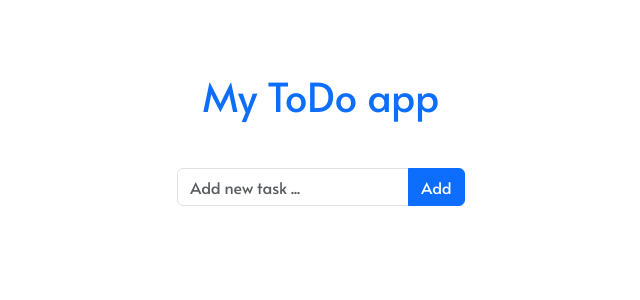
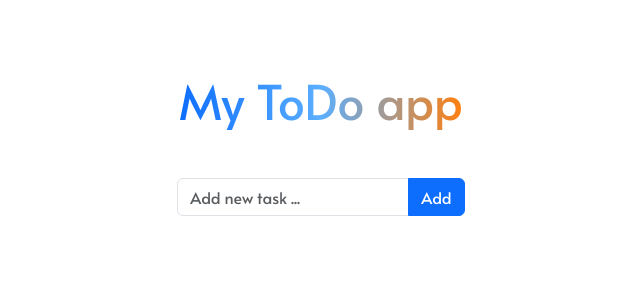
Before and after one commit to dreilex-dev/MyTodo-App, a React (Vite) app: page / in a window 1280 px wide. Shown: the top 300 px of the page, without its empty margins (319-959 px from the left). Built offline with nearby package versions, Linux system fonts and the light colour scheme.

Commit message:
Style added to the header, bg color for list item

```diff
--- a/index.html
+++ b/index.html
@@ -6,6 +6,7 @@
     <meta name="viewport" content="width=device-width, initial-scale=1.0" />
     <title>Todo app</title>
       <link href="https://fonts.googleapis.com/css2?family=Alata&display=swap" rel="stylesheet">
+      <link rel="stylesheet" href="src/design/assets/css/styles.css">
   </head>
   <body>
     <div id="root"></div>
--- a/src/App.jsx
+++ b/src/App.jsx
@@ -15,7 +15,7 @@ function App() {
     <div className="container d-flex flex-column justify-content-center align-items-center mt-5 py-4 gap-3" style={{ fontFamily: "Alata", color: "#F9F8F8" }}>
       <div className="row">
         <div className="text-center col">
-          <h1 style={{ color: "var(--bs-primary)" }}>My ToDo app</h1>
+          <h1 className="gradient-h1" style={{ color: "var(--bs-primary)" }}>My ToDo app</h1>
         </div>
       </div>
       <ToDoInput addTask={addTask} />
--- a/src/ToDoList.jsx
+++ b/src/ToDoList.jsx
@@ -1,9 +1,9 @@
 function ToDoList({ tasks }) {
   return (
-    <div className="row mt-5" style={{ margin: "auto" }} id="taskList">
+    <div className="row mt-2" style={{ margin: "auto" }} id="taskList">
       <ul className="list-group">
         {tasks.map((task, index) => (
-          <li className="list-group-item" key={index} style={{ minWidth: "160px" }}>
+          <li className="list-group-item" key={index} style={{ minWidth: "160px", color: "#fdf2e9" }}>
             <div className="align-items-center row">
               <div className="col-10" style={{minWidth: "200px"}}>
                 <p className="fw-bold text-muted no-margin">{task}</p>
--- a/src/design/assets/css/styles.css
+++ b/src/design/assets/css/styles.css
@@ -6,10 +6,14 @@
   border-radius: 0px 10px 10px 0px;
 }
 
-input {
-  border-radius: !important 6px 0px 0px 6px;
-}
-
 input:focus {
   box-shadow: none !important;
 }
+
+.gradient-h1 {
+  font-size: 3rem;
+  background: linear-gradient(90deg, #0d6efd, #5bafff, #ff7f0d);
+  -webkit-background-clip: text;
+  -webkit-text-fill-color: transparent;
+  text-align: center;
+}
```
Also changed, not shown: src/design/index.html (+6 -6 lines), 2 other files (tests, documents, lock files or other folders).
